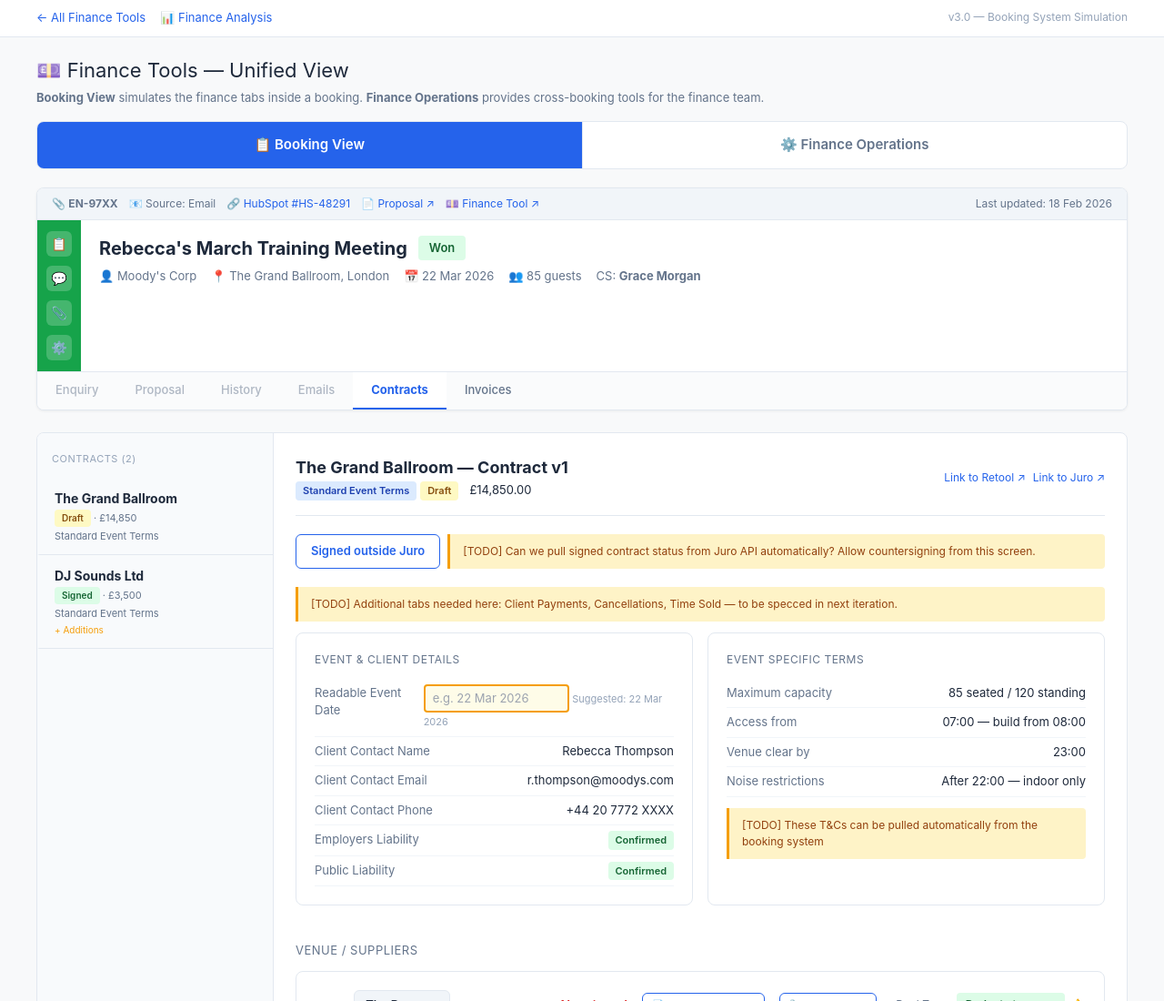
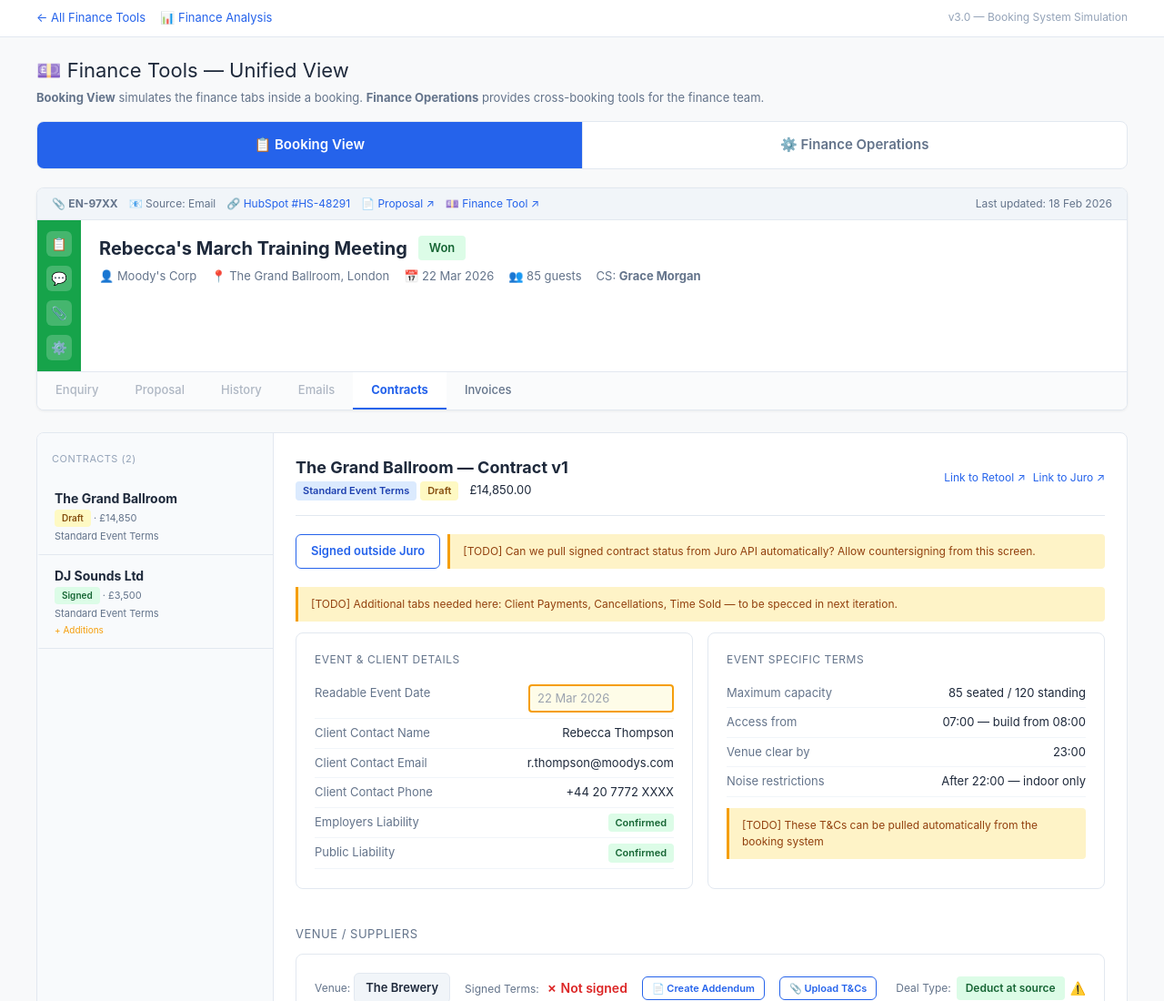
Before and after one commit to Brotherinlaw-13/the-factory, an Astro site: page /hire-space/finance-tools/unified in a window 1280 px wide. Shown: the top 1100 px of the page at 91% size. Built offline with nearby package versions, Linux system fonts and the light colour scheme; Astro itself is replaced by a stand-in of ours.

Commit message:
fix: event date placeholder is the date, no e.g. or suggested text

```diff
--- a/src/pages/hire-space/finance-tools/unified.astro
+++ b/src/pages/hire-space/finance-tools/unified.astro
@@ -262,7 +262,7 @@
 <div class="grid2" style="margin-bottom:24px">
 <div class="card">
 <h4 style="font-size:12px;color:#64748b;text-transform:uppercase;letter-spacing:.5px;margin-bottom:12px">Event & Client Details</h4>
-<div class="kv"><span class="label">Readable Event Date</span><span><input type="text" value="" placeholder="e.g. 22 Mar 2026" style="width:160px;border:2px solid #f59e0b;background:#fefce8;border-radius:4px;padding:4px 8px"/> <span style="font-size:11px;color:#94a3b8">Suggested: 22 Mar 2026</span></span></div>
+<div class="kv"><span class="label">Readable Event Date</span><span><input type="text" value="" placeholder="22 Mar 2026" style="width:160px;border:2px solid #f59e0b;background:#fefce8;border-radius:4px;padding:4px 8px"/></span></div>
 <div class="kv"><span class="label">Client Contact Name</span><span>Rebecca Thompson</span></div>
 <div class="kv"><span class="label">Client Contact Email</span><span>r.thompson@moodys.com</span></div>
 <div class="kv"><span class="label">Client Contact Phone</span><span>+44 20 7772 XXXX</span></div>
```
